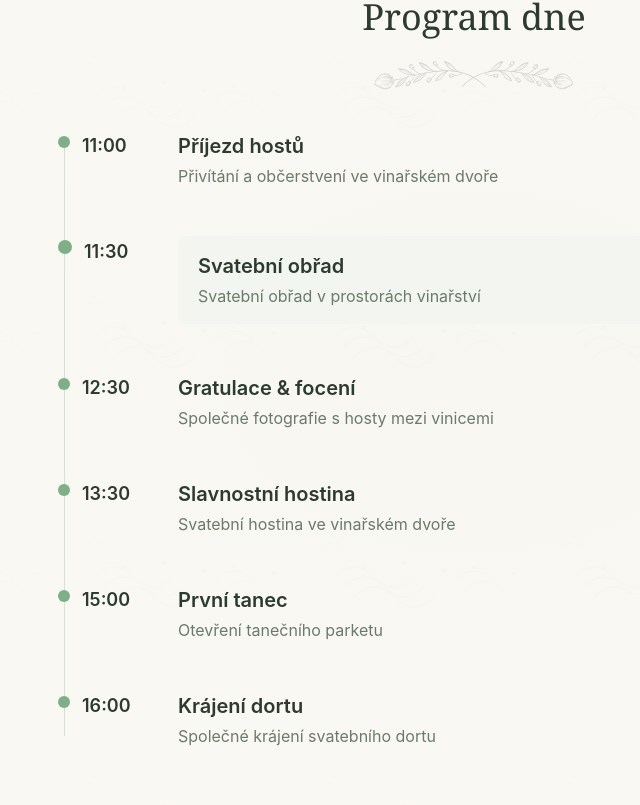
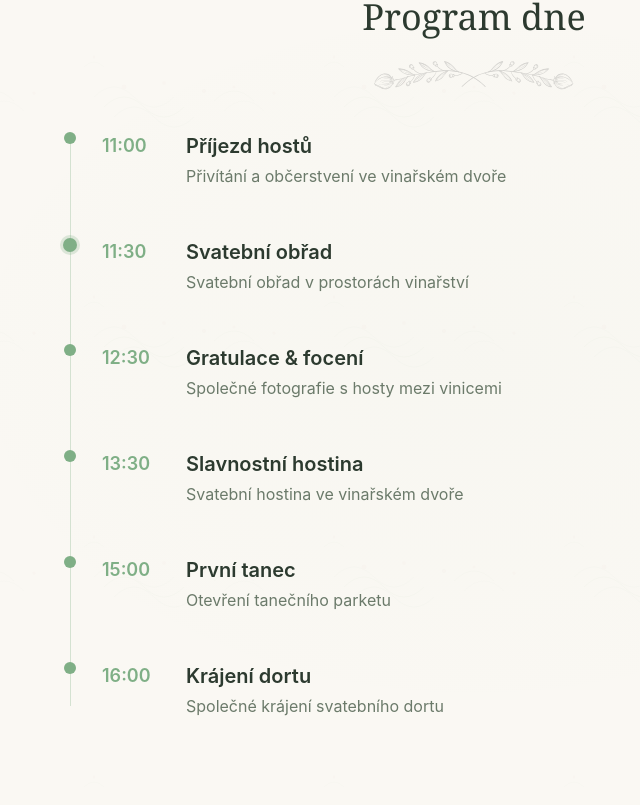
Before and after one commit to imlerith01/Wedding-web, a React (Vite) app: page / in a window 1280 px wide. Shown: the part 1855-2660 px from the top of the page, without its empty margins (166-806 px from the left). Built offline with nearby package versions, Linux system fonts and the light colour scheme.

Commit message:
Update Timeline.tsx

```diff
--- a/src/components/Timeline.tsx
+++ b/src/components/Timeline.tsx
@@ -5,36 +5,37 @@ const CEREMONY_TITLE = 'Svatební obřad';
 const Timeline = () => {
   return (
     <div className="relative">
-      {/* Vertikální linka – od prvního do posledního bodu */}
+      {/* Vertikální linka – střed sloupce s body (12px) */}
       <div
-        className="absolute left-[6px] top-3 bottom-3 w-px bg-wedding-primary/30"
+        className="absolute left-[12px] top-3 bottom-3 w-px bg-wedding-primary/30"
         aria-hidden
       />
       <ul className="space-y-10 sm:space-y-12">
         {siteData.program.map((item, index) => {
           const isCeremony = item.title === CEREMONY_TITLE;
           return (
-            <li key={index} className="relative flex gap-4 sm:gap-6">
-              {/* Bod + čas */}
-              <div className="flex items-start gap-3 flex-shrink-0 w-20 sm:w-24">
+            <li key={index} className="relative flex gap-4 sm:gap-5 items-start">
+              {/* Sloupec: pouze bod (vycentrovaný na ose) */}
+              <div className="w-6 flex-shrink-0 flex justify-center pt-0.5">
                 <span
                   className={`
-                    flex-shrink-0 rounded-full bg-wedding-primary mt-1
-                    ${isCeremony ? 'w-3.5 h-3.5 mt-1' : 'w-3 h-3 mt-1.5'}
+                    flex-shrink-0 rounded-full bg-wedding-primary
+                    ${isCeremony
+                      ? 'w-3.5 h-3.5 shadow-[0_0_0_3px_rgba(127,175,134,0.25)]'
+                      : 'w-3 h-3'
+                    }
                   `}
                   aria-hidden
                 />
-                <span className="text-base sm:text-lg font-semibold text-wedding-dark pt-0.5">
+              </div>
+              {/* Čas – fixní šířka, primary, semibold */}
+              <div className="w-14 sm:w-16 flex-shrink-0 pt-0.5">
+                <span className="text-base sm:text-lg font-semibold text-wedding-primary">
                   {item.time}
                 </span>
               </div>
-              {/* Název + popis */}
-              <div
-                className={`
-                  flex-1 min-w-0 pt-0.5
-                  ${isCeremony ? 'rounded-lg bg-wedding-primary-light/40 px-4 py-3 sm:px-5 sm:py-4' : ''}
-                `}
-              >
+              {/* Název + popis – žádné pozadí, stejné pro všechny */}
+              <div className="flex-1 min-w-0 pt-0.5">
                 <h3 className="text-lg sm:text-xl font-semibold text-wedding-dark mb-1">
                   {item.title}
                 </h3>
```
